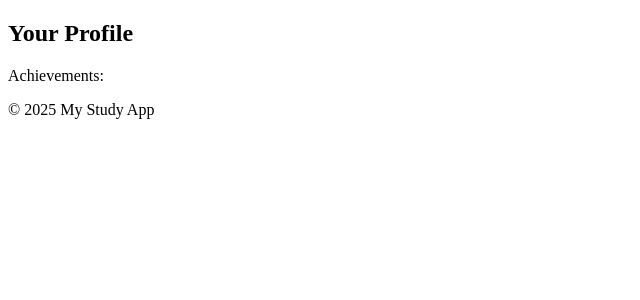
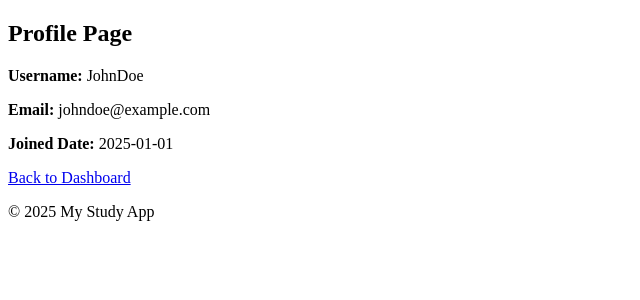
Before and after one commit to BorbiAl/Hack_Tues_11, a Django app: page /profile/ in a window 1280 px wide. Shown: the part 214-514 px from the top of the page, without its empty margins (0-640 px from the left). Run offline with Django 5.2, Linux system fonts and the light colour scheme.

Commit message:
added basic stuff with front/back end

```diff
--- a/study_app/core/templates/core/dashboard.html
+++ b/study_app/core/templates/core/dashboard.html
@@ -1,6 +1,6 @@
+<!-- filepath: d:\Documents\Hack_Tues_11\study_app\core\templates\core\dashboard.html -->
 {% extends "base.html" %}
 {% block content %}
 <h2>Dashboard</h2>
-<p>Your streak: <span id="streak">0</span></p>
-<a href="test_creation.html">Create a New Test</a>
+<p>Welcome to the dashboard!</p>
 {% endblock %}
--- a/study_app/core/templates/core/profile.html
+++ b/study_app/core/templates/core/profile.html
@@ -1,6 +1,8 @@
 {% extends "base.html" %}
 {% block content %}
-<h2>Your Profile</h2>
-<p>Achievements:</p>
-<ul id="achievements"></ul>
+<h2>Profile Page</h2>
+<p><strong>Username:</strong> {{ username }}</p>
+<p><strong>Email:</strong> {{ email }}</p>
+<p><strong>Joined Date:</strong> {{ joined_date }}</p>
+<a href="{% url 'core:dashboard' %}">Back to Dashboard</a>
 {% endblock %}
--- /dev/null
+++ b/study_app/core/templates/core/test_result.html
@@ -0,0 +1,6 @@
+{% extends "base.html" %}
+{% block content %}
+<h2>Generated Test</h2>
+<pre>{{ test }}</pre>
+<a href="{% url 'core:test_creation' %}">Back to Test Creation</a>
+{% endblock %}
--- a/study_app/core/urls.py
+++ b/study_app/core/urls.py
@@ -10,5 +10,6 @@ urlpatterns = [
     path('profile/', views.profile_view, name='profile'),
     path('test-creation/', views.test_creation_view, name='test_creation'),
     path('test-list/', views.test_list_view, name='test_list'),
-    path('ranking/', views.ranking_view, name='ranking'),
+    path('ranking/', views.ranking_view, name='ranking'),  # Ensure this line is correct
+    path('generate-test/', views.generate_test_view, name='generate_test'),
 ]
--- a/study_app/core/views.py
+++ b/study_app/core/views.py
@@ -1,32 +1,139 @@
-from django.shortcuts import render, redirect
-from django.contrib.auth import authenticate, login
-from django.contrib.auth.forms import UserCreationForm
+import pdfplumber
+from langdetect import detect
+from transformers import pipeline, AutoModelForCausalLM, AutoTokenizer
+from django.shortcuts import render
+from django.http import JsonResponse
 
 def login_view(request):
-    # Handle login logic here
     return render(request, 'core/login.html')
 
 def signup_view(request):
-    if request.method == 'POST':
-        form = UserCreationForm(request.POST)
-        if form.is_valid():
-            form.save()
-            return redirect('login')
-    else:
-        form = UserCreationForm()
-    return render(request, 'core/signup.html', {'form': form})
+    return render(request, 'core/signup.html')
 
 def dashboard_view(request):
     return render(request, 'core/dashboard.html')
 
 def profile_view(request):
-    return render(request, 'core/profile.html')
+    # Example context data for the profile page
+    context = {
+        'username': 'JohnDoe',
+        'email': 'johndoe@example.com',
+        'joined_date': '2025-01-01',
+    }
+    return render(request, 'core/profile.html', context)
+
+# Maximum allowed file size in bytes (e.g., 50 MB)
+MAX_FILE_SIZE = 50 * 1024 * 1024
 
 def test_creation_view(request):
+    if request.method == 'POST':
+        # Handle form submission
+        pdf_file = request.FILES.get('pdf_file')
+        start_page = int(request.POST.get('start_page', 1))
+        end_page = int(request.POST.get('end_page', 1))
+        due_date = request.POST.get('due_date')
+
+        # Validate file size
+        if pdf_file.size > MAX_FILE_SIZE:
+            return render(request, 'core/test_creation.html', {
+                'error': f"The uploaded file exceeds the maximum allowed size of {MAX_FILE_SIZE / (1024 * 1024)} MB."
+            })
+
+        # Extract text from the selected page range
+        try:
+            with pdfplumber.open(pdf_file) as pdf:
+                if start_page < 1 or end_page > len(pdf.pages) or start_page > end_page:
+                    raise ValidationError("Invalid page range selected.")
+                selected_text = ""
+                for page_num in range(start_page - 1, end_page):
+                    selected_text += pdf.pages[page_num].extract_text()
+        except Exception as e:
+            return render(request, 'core/test_creation.html', {
+                'error': f"An error occurred while processing the PDF: {str(e)}"
+            })
+
+        # Parse and validate the due date
+        try:
+            parsed_due_date = parse_date(due_date)
+            if not parsed_due_date:
+                raise ValidationError("Invalid due date format.")
+        except ValidationError as e:
+            return render(request, 'core/test_creation.html', {
+                'error': f"Invalid due date: {str(e)}"
+            })
+
+        # Render the preview of the selected material
+        return render(request, 'core/test_creation.html', {
+            'selected_text': selected_text,
+            'start_page': start_page,
+            'end_page': end_page,
+            'due_date': due_date,
+        })
+
+    # Render the form for GET requests
     return render(request, 'core/test_creation.html')
 
 def test_list_view(request):
-    return render(request, 'core/test_list.html')
+    # Example context data for the test list page
+    context = {
+        'tests': [
+            {'name': 'Math Test', 'date': '2025-03-20'},
+            {'name': 'Science Test', 'date': '2025-03-19'},
+            {'name': 'History Test', 'date': '2025-03-18'},
+        ]
+    }
+    return render(request, 'core/test_list.html', context)
 
 def ranking_view(request):
-    return render(request, 'core/ranking.html')
+    # Example context data for the ranking page
+    context = {
+        'rankings': [
+            {'username': 'JohnDoe', 'score': 95},
+            {'username': 'JaneSmith', 'score': 90},
+            {'username': 'AliceBrown', 'score': 85},
+        ]
+    }
+    return render(request, 'core/ranking.html', context)
+
+def generate_test_view(request):
+    if request.method == 'POST' and request.FILES.get('pdf_file'):
+        # Step 1: Extract text from the uploaded PDF
+        pdf_file = request.FILES['pdf_file']
+        with pdfplumber.open(pdf_file) as pdf:
+            text = ""
+            for page in pdf.pages:
+                text += page.extract_text()
+
+        # Step 2: Detect the language of the text
+        language = detect(text)
+
+        # Step 3: Translate to Bulgarian if needed
+        if language != "bg":
+            translator = pipeline("translation", model="Helsinki-NLP/opus-mt-mul-bg")
+            translated = translator(text, max_length=512)
+            text = translated[0]['translation_text']
+
+        # Step 4: Generate the test
+        model_name = "gpt2"  # Replace with a larger model if needed
+        tokenizer = AutoTokenizer.from_pretrained(model_name)
+        model = AutoModelForCausalLM.from_pretrained(model_name)
+
+        prompt = f"""
+        Based on the following content, create a single test in Bulgarian with all question types:
+        1. A multiple-choice question with one correct answer and two incorrect answers.
+        2. A matching question where terms are matched with their meanings.
+        3. A typing question where the user must type the correct answer.
+
+        Content:
+        {text}
+
+        Provide the test in Bulgarian.
+        """
+        inputs = tokenizer.encode(prompt, return_tensors="pt")
+        outputs = model.generate(inputs, max_length=500, num_return_sequences=1, temperature=0.7)
+        generated_test = tokenizer.decode(outputs[0], skip_special_tokens=True)
+
+        # Step 5: Return the generated test
+        return render(request, 'core/test_result.html', {'test': generated_test})
+
+    return render(request, 'core/test_creation.html')
--- a/study_app/manage.py
+++ b/study_app/manage.py
@@ -2,7 +2,6 @@
 """Django's command-line utility for administrative tasks."""
 import os
 import sys
-
 
 
 def main():
@@ -11,7 +10,7 @@ def main():
     try:
         from django.core.management import execute_from_command_line
     except ImportError as exc:
-        raise ImportError(
+                raise ImportError(
             "Couldn't import Django. Ensure Django is installed in your environment. "
             "You may need to activate your virtual environment or install Django using pip."
         ) from exc
```
Also changed, not shown: study_app/core/templates/core/ranking.html (+17 -1 lines), study_app/core/templates/core/signup.html (+9 -5 lines), study_app/core/templates/core/test_creation.html (+6 -6 lines), study_app/core/templates/core/test_list.html (+8 -2 lines).
